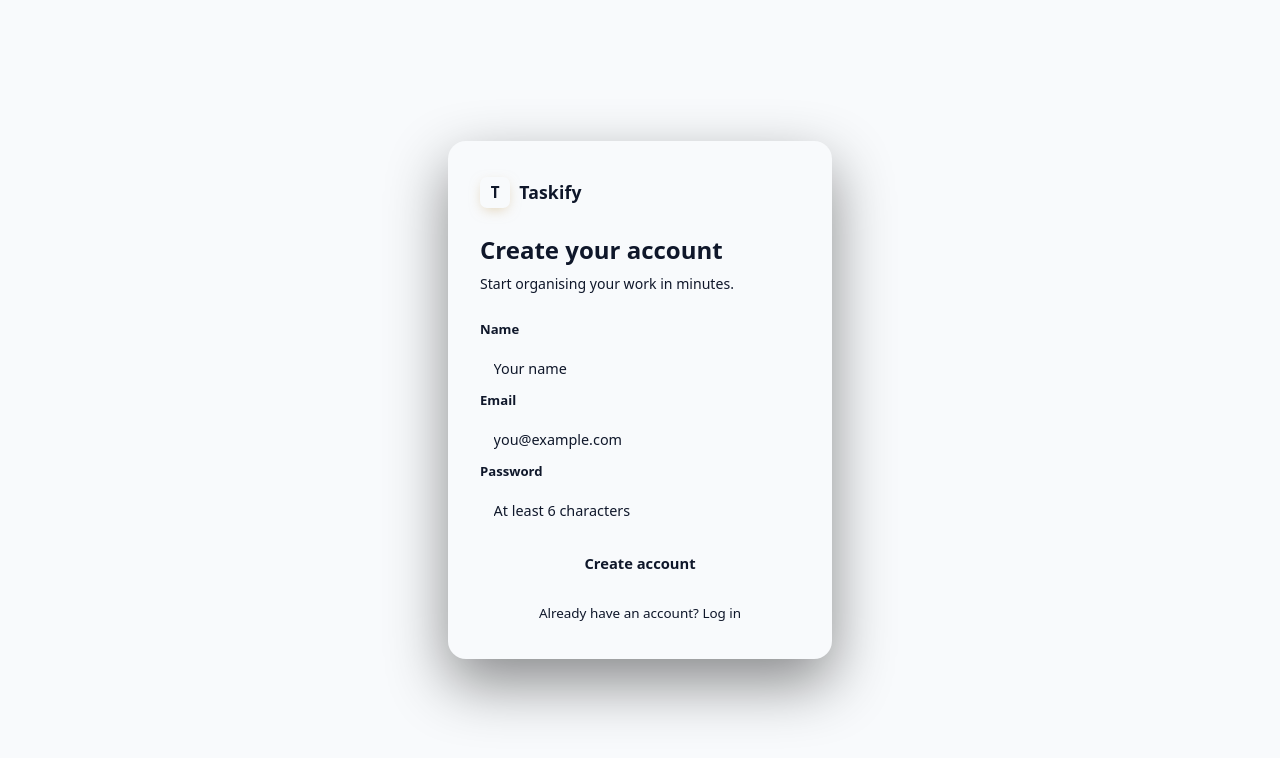
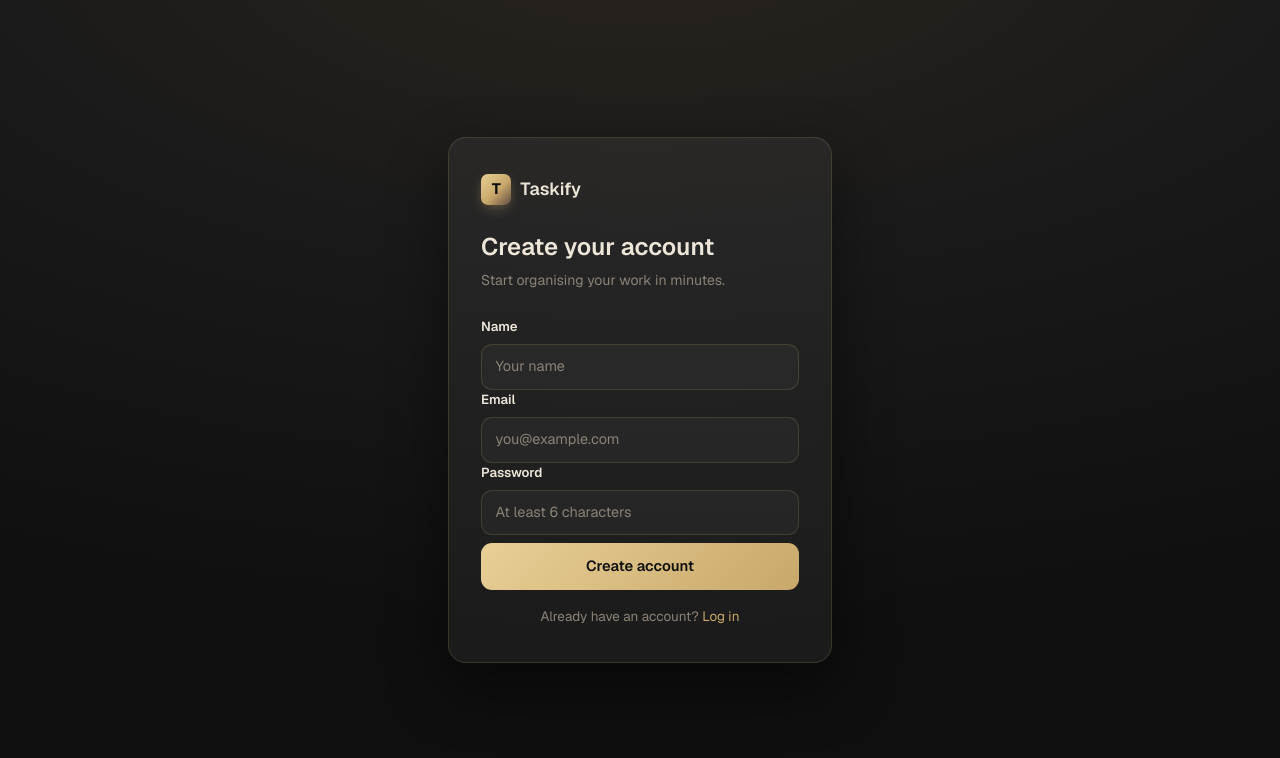
Before and after one commit to Zaid-iqbal-sprintx/Task-management-system, a Next.js app: page /signup in a window 1280 px wide. Shown: the top 758 px of the page. Built offline with nearby package versions, Linux system fonts and the light colour scheme; no server answers.

Commit message:
create login page

```diff
--- a/src/app/globals.css
+++ b/src/app/globals.css
@@ -1022,6 +1022,14 @@ body {
   color: var(--red);
 }
 .tk-error svg { flex-shrink: 0; }
+.tk-notice {
+  margin-bottom: 0.25rem;
+  padding: 0.55rem 0.7rem;
+  border-radius: 0.5rem;
+  background: var(--green-soft, rgba(34, 197, 94, 0.12));
+  font-size: 0.8rem;
+  color: var(--green, #15803d);
+}
 .tk-hint {
   margin-top: 0.45rem;
   font-size: 0.76rem;
@@ -1029,13 +1037,31 @@ body {
 }
 
 /* ---- Auth screens (login / signup) -------------------------------------- */
-/* Rendered bare by AppChrome, so they sit directly on the body's dark canvas. */
+/* Rendered bare by AppChrome (no .tk-shell), so — like .ph--standalone — they
+   define the Midnight Gold tokens themselves and supply their own full-screen
+   dark canvas. Without this the page falls back to the light body background
+   and the var(--…) colours below resolve to nothing. */
 .tk-auth {
+  --ink: #0f0f0f;
+  --bronze: #5e4b43;
+  --gold: #c9a86a;
+  --gold-bright: #e8cf96;
+  --cream: #ede6d8;
+  --muted: #8c8377;
+  --line: rgba(201, 168, 106, 0.18);
+  --panel: rgba(255, 255, 255, 0.035);
+  --panel-2: rgba(255, 255, 255, 0.05);
+  --red: #e08a6f;
+
   min-height: 100vh;
   display: flex;
   align-items: center;
   justify-content: center;
   padding: 2rem 1.25rem;
+  color: var(--cream);
+  font-family: var(--font-geist-sans), system-ui, sans-serif;
+  background:
+    radial-gradient(120% 90% at 50% -10%, #2a241d 0%, #1a1a1a 45%, #0f0f0f 100%);
 }
 .tk-auth-card {
   width: 100%;
@@ -1095,6 +1121,19 @@ body {
   border-color: rgba(201, 168, 106, 0.55);
   background: rgba(201, 168, 106, 0.06);
   box-shadow: 0 0 0 4px rgba(201, 168, 106, 0.1);
+}
+/* Chrome/Safari paint a light background on autofilled inputs that ignores the
+   `background` above. Override it: an opaque inset shadow covers the fill and
+   text-fill-color keeps the typed value readable on the dark canvas. */
+.tk-auth-form input:-webkit-autofill,
+.tk-auth-form input:-webkit-autofill:hover,
+.tk-auth-form input:-webkit-autofill:focus {
+  -webkit-text-fill-color: var(--cream);
+  -webkit-box-shadow: 0 0 0 1000px #211e1a inset;
+  caret-color: var(--cream);
+  /* Delay the autofill background transition far into the future so it never
+     flashes back to the light colour. */
+  transition: background-color 9999s ease-in-out 0s;
 }
 .tk-auth-submit {
   width: 100%;
--- a/src/app/login/page.js
+++ b/src/app/login/page.js
@@ -13,11 +13,22 @@ export default function LoginPage() {
   const [password, setPassword] = useState("");
   const [submitting, setSubmitting] = useState(false);
   const [error, setError] = useState(null);
+  const [notice, setNotice] = useState(null);
 
   // Already signed in? Skip the form.
   useEffect(() => {
     if (isAuthenticated()) router.replace("/tasks");
   }, [router]);
+
+  // Coming from signup? Prefill the email and confirm the account was created.
+  useEffect(() => {
+    const params = new URLSearchParams(window.location.search);
+    if (params.get("registered") === "1") {
+      setNotice("Account created — log in to continue.");
+      const fromSignup = params.get("email");
+      if (fromSignup) setEmail(fromSignup);
+    }
+  }, []);
 
   async function handleSubmit(e) {
     e.preventDefault();
@@ -44,6 +55,12 @@ export default function LoginPage() {
         <p className="tk-auth-sub">Log in to pick up where you left off.</p>
 
         <form className="tk-auth-form" onSubmit={handleSubmit}>
+          {notice && (
+            <p className="tk-notice" role="status">
+              {notice}
+            </p>
+          )}
+
           <label className="tk-field">
             <span className="tk-field-label">Email</span>
             <input
--- a/src/app/signup/page.js
+++ b/src/app/signup/page.js
@@ -5,8 +5,8 @@ import Link from "next/link";
 import { useRouter } from "next/navigation";
 import { register, isAuthenticated } from "@/lib/auth";
 
-// Sign-up screen. Rendered bare (no app shell) by AppChrome. Registering logs
-// the user straight in (the backend returns a token), then off to the board.
+// Sign-up screen. Rendered bare (no app shell) by AppChrome. Registering creates
+// the account, then sends the user to the login page to sign in (no auto-login).
 export default function SignUpPage() {
   const router = useRouter();
   const [name, setName] = useState("");
@@ -25,8 +25,10 @@ export default function SignUpPage() {
     setSubmitting(true);
     setError(null);
     try {
-      await register({ name: name.trim(), email: email.trim(), password });
-      router.push("/tasks");
+      const trimmedEmail = email.trim();
+      await register({ name: name.trim(), email: trimmedEmail, password });
+      // Account created — send them to login to sign in, prefilling the email.
+      router.push(`/login?registered=1&email=${encodeURIComponent(trimmedEmail)}`);
     } catch (err) {
       setError(err.message || "Couldn't create your account.");
       setSubmitting(false);
--- a/src/app/tasks/page.js
+++ b/src/app/tasks/page.js
@@ -155,11 +155,6 @@ export default function TasksPage() {
     );
   }, [tasks, query]);
 
-  function resetFilters() {
-    setQuery("");
-    setStatus("all");
-    setPriority("all");
-  }
 
   if (!ready) return <DashboardLoader />;
   if (error) return <DashboardError message={error} onRetry={loadInitial} />;
@@ -302,11 +297,8 @@ export default function TasksPage() {
       ) : (
         <div className="tk-empty">
           <div className="tk-empty-mark">∅</div>
-          <h3>No tasks match your filters</h3>
-          <p>Try clearing the search or switching back to “All”.</p>
-          <button className="tk-empty-reset" onClick={resetFilters}>
-            Reset filters
-          </button>
+          <h3>No Task Right Now</h3>
+          <p>Create Your First Task</p>
         </div>
       )}
 
--- a/src/components/RequireAuth.js
+++ b/src/components/RequireAuth.js
@@ -11,6 +11,12 @@ import { isAuthenticated } from "@/lib/auth";
 //
 // This is a UX gate, not a security boundary; the real protection is the
 // backend's `protect` middleware, which 401s any task request without a token.
+//
+// Note: it only checks that a token EXISTS — it does not verify it against
+// GET /api/auth/me, so an expired/revoked token still lets the user into
+// /tasks until the first task request comes back 401. Follow-up: validate the
+// token here (and auto-logout on a 401) before relying on this for anything
+// security-sensitive.
 export default function RequireAuth({ children }) {
   const router = useRouter();
   const [allowed, setAllowed] = useState(false);
--- a/src/lib/auth.js
+++ b/src/lib/auth.js
@@ -5,11 +5,12 @@
 import { api } from "./api";
 import { setSession, clearSession, getUser, isAuthenticated } from "./session";
 
-// Create an account. The backend logs the user in on success (returns a token),
-// so we store the session and resolve with the user.
+// Create an account. The backend returns a token, but we deliberately do NOT
+// store a session here — the user is sent to the login page to sign in. We drop
+// any existing session so registering always lands on a clean login screen.
 export async function register({ name, email, password }) {
   const body = await api.post("/api/auth/register", { name, email, password });
-  setSession(body.token, body.data);
+  clearSession();
   return body.data;
 }
 
```
Also changed, not shown: 1 other file (tests, documents, lock files or other folders).
